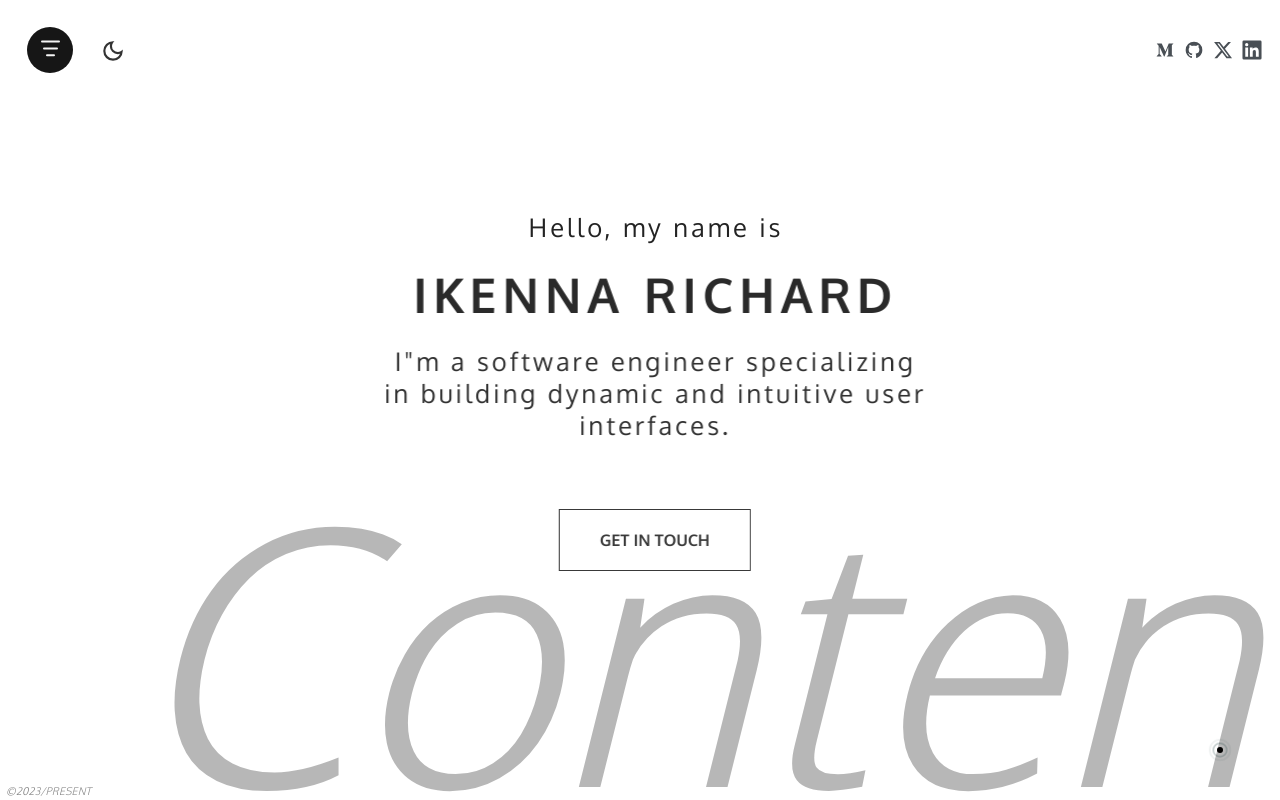
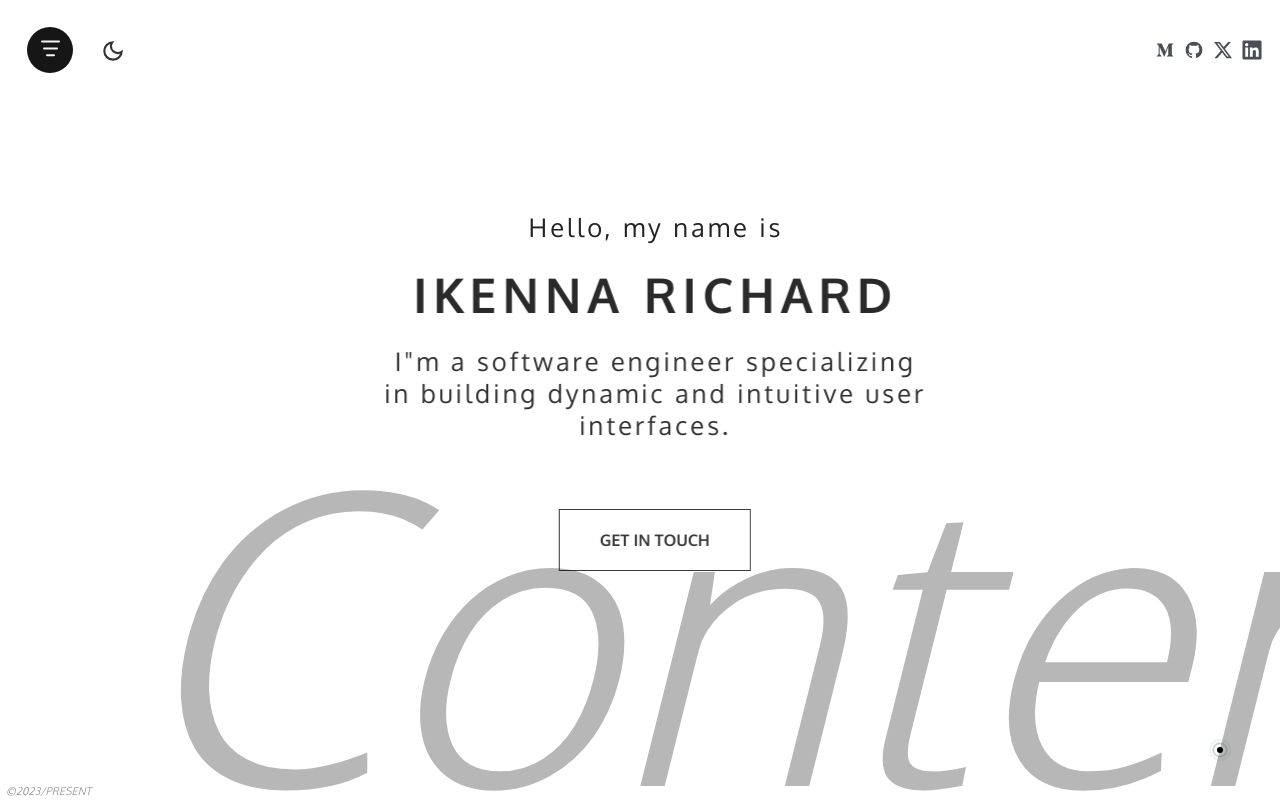
Before and after one commit to ikennarichard/v2, a React (Vite) app: page / in a window 1280 px wide. Shown: the top 800 px of the page. Built offline with nearby package versions, Linux system fonts and the light colour scheme.

Commit message:
Expand hero text

```diff
--- a/src/components/hero/hero.sass
+++ b/src/components/hero/hero.sass
@@ -98,7 +98,7 @@
   .sliding-text-container
     @include applyTextColors(#0f0f0f)
     position: absolute
-    font-size: 22rem
+    font-size: 50vh
     bottom: -0.2em
     white-space: nowrap
     color: #0c0b0b4b
```
